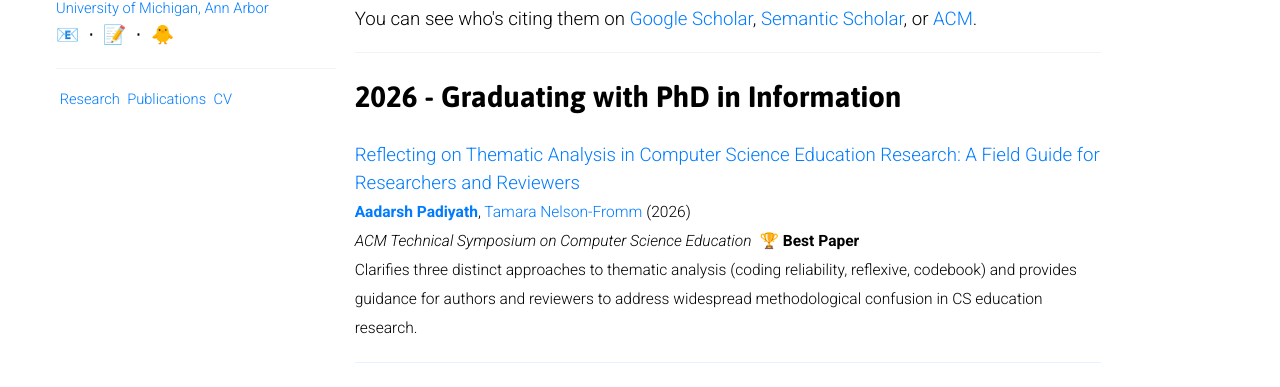
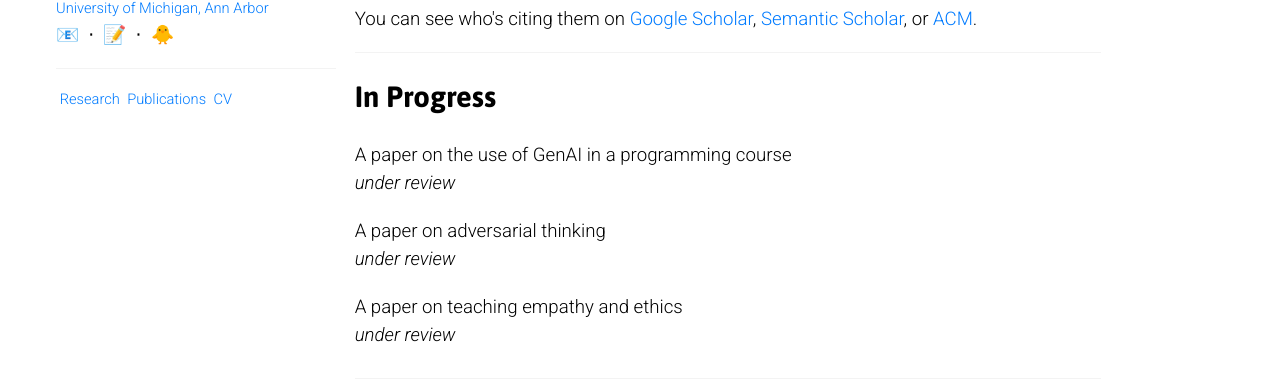
Before and after one commit to aspadiyath/aspadiyath.github.io, a SvelteKit app: page /publications in a window 1280 px wide. Shown: the part 363-750 px from the top of the page. Built offline with nearby package versions, Linux system fonts and the light colour scheme; a web font is replaced by a local one.

Commit message:
Add in progress papers

```diff
--- a/src/data/pubs.json
+++ b/src/data/pubs.json
@@ -1,4 +1,22 @@
 [
+	{
+		"id": "genai_contracts",
+		"status": "in progress",
+		"title": "A paper on the use of GenAI in a programming course",
+		"source": "under review"
+	},
+	{
+		"id": "adversarial_thinking",
+		"status": "in progress",
+		"title": "A paper on adversarial thinking",
+		"source": "under review"
+	},
+	{
+		"id": "teaching_empathy_ethics",
+		"status": "in progress",
+		"title": "A paper on teaching empathy and ethics",
+		"source": "under review"
+	},
 	{
 		"id": "thematic_analysis_fieldguide",
 		"kind": "refereed conference paper",
--- a/src/lib/components/Publication.svelte
+++ b/src/lib/components/Publication.svelte
@@ -4,6 +4,14 @@
     export let paper;
 </script>
 
+{#if paper.status === "in progress"}
+    <div id="{paper.id}" class="paper in-progress">
+        {paper.title}
+        {#if paper.source}
+            <br /><em>{paper.source}</em>
+        {/if}
+    </div>
+{:else}
     <div id="{paper.id}" class="paper">
         {#if paper.doi}
             <a href={paper.doi}>{paper.title}</a>
@@ -28,6 +36,7 @@
             </span>
         {/if}
     </div>
+{/if}
 
 <style>
     .paper {
@@ -36,6 +45,12 @@
         border-bottom: 1px solid #e6f2ff;
     }
 
+    .paper.in-progress {
+        border-bottom: none;
+        padding-bottom: 10px;
+        margin-bottom: 10px;
+    }
+
     .award-badge {
         margin-left: 8px;
         font-weight: bold;
--- a/src/routes/publications/+page.svelte
+++ b/src/routes/publications/+page.svelte
@@ -6,9 +6,13 @@
     let publications = [];
     publications = pub_dict.default;
 
-    // Group publications by year
+    // Separate in-progress and published papers
+    let inProgressPapers = publications.filter(pub => pub.status === "in progress");
+    let publishedPapers = publications.filter(pub => pub.status !== "in progress");
+
+    // Group published publications by year
     let publicationsByYear = {};
-    publications.forEach(pub => {
+    publishedPapers.forEach(pub => {
         if (!publicationsByYear[pub.year]) {
             publicationsByYear[pub.year] = [];
         }
@@ -34,7 +38,7 @@
 
 <h1> These are my academic publications. </h1>
 <p>
-    I have published {publications.length} peer-reviewed papers!
+    I have published {publishedPapers.length} peer-reviewed papers!
 </p>
 <p>
     You can see who's citing them on
@@ -49,6 +53,16 @@
 
 <hr />
 
+{#if inProgressPapers.length > 0}
+    <section id="in-progress">
+        <h2>In Progress</h2>
+        {#each inProgressPapers as publication}
+            <Publication paper={publication} />
+        {/each}
+    </section>
+    <hr />
+{/if}
+
 <section id="publications">
     {#each years as year}
         <h2>{getYearHeader(year)}</h2>
```
Also changed, not shown: 20 other files (tests, documents, lock files or other folders). Lines whose indentation alone changed are shown as unchanged.
